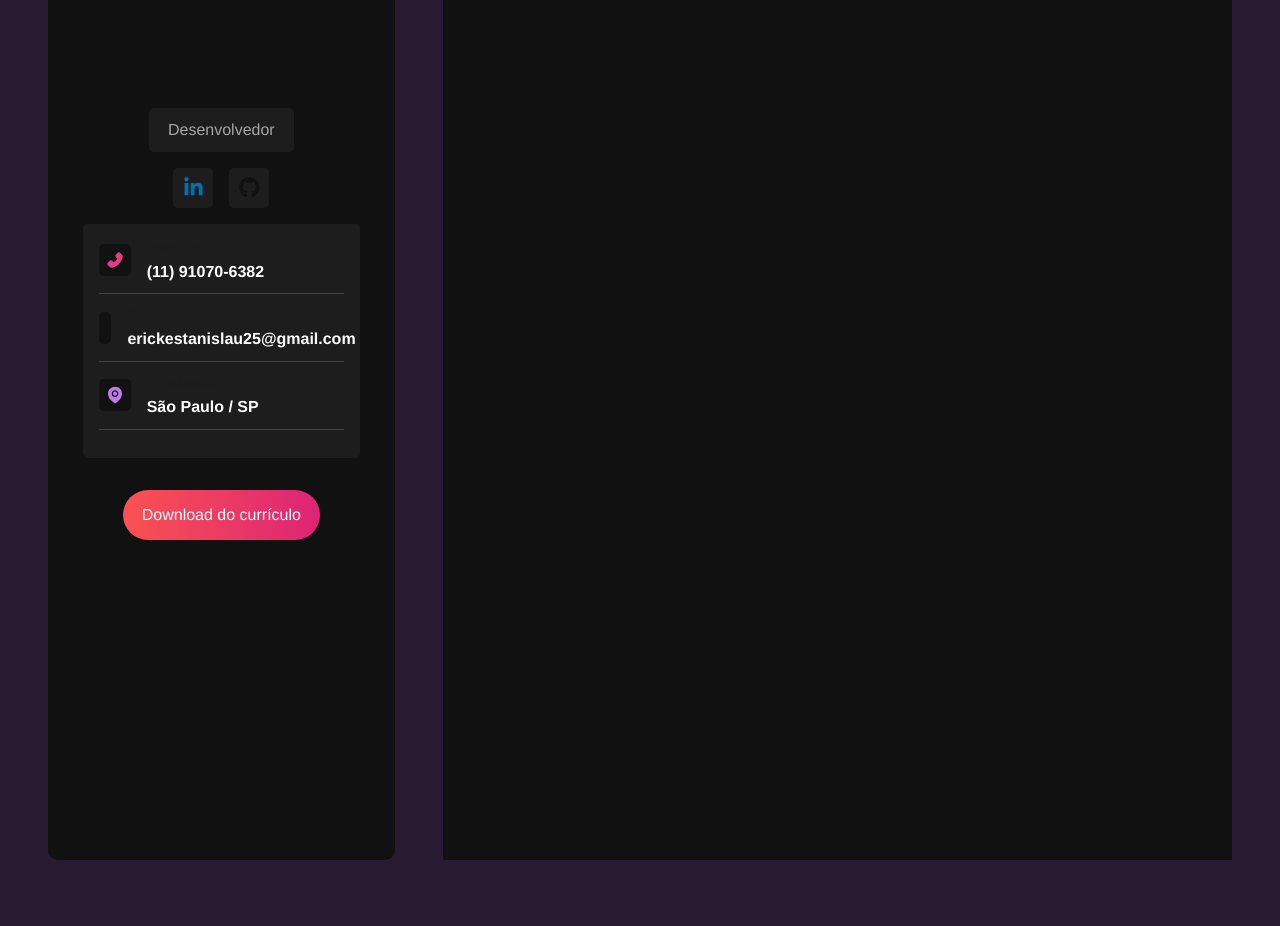
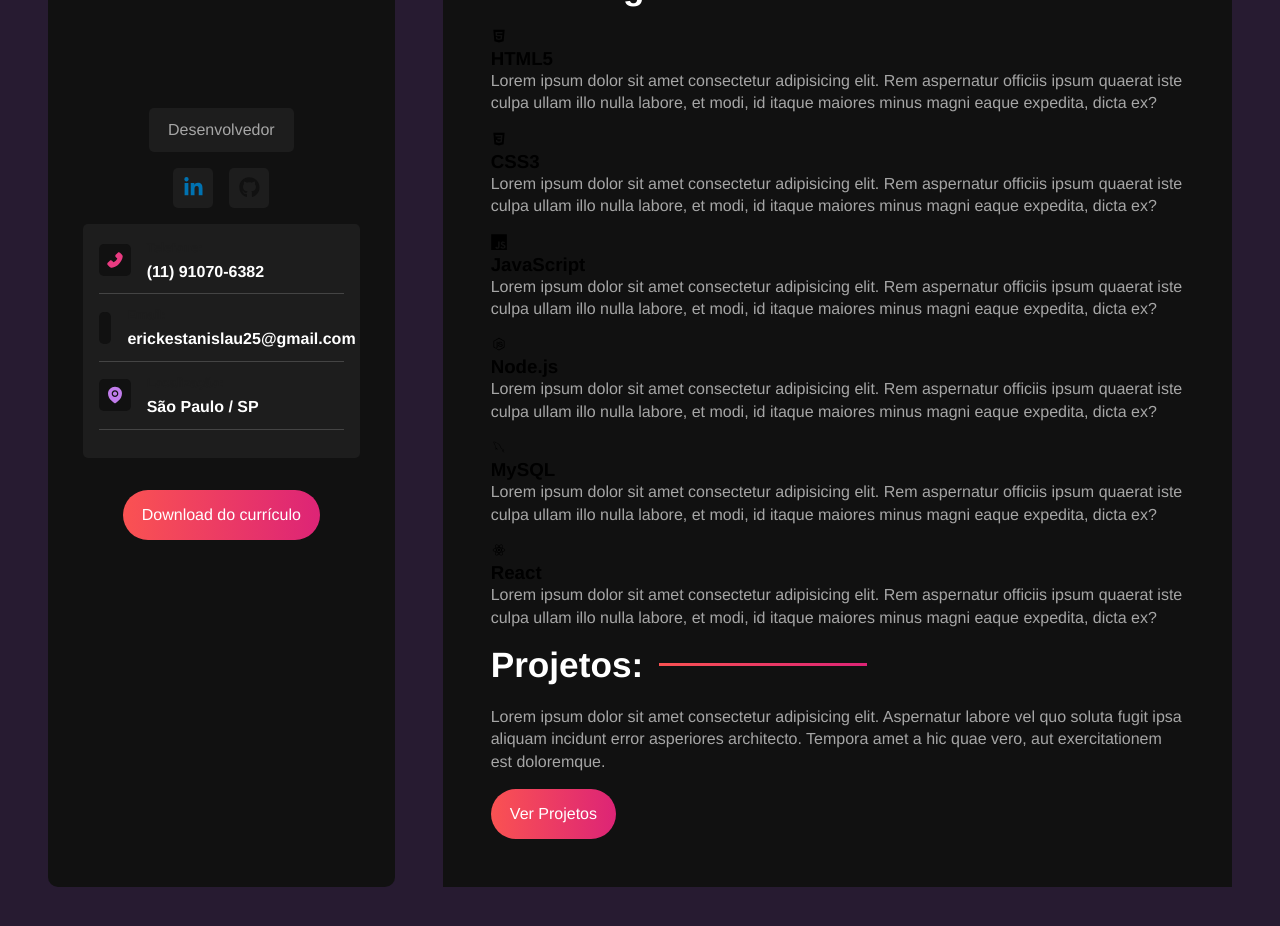
Before and after one commit to erickv2/landing-page, a React (Vite) app: page / in a window 1280 px wide. Shown: the part 560-1486 px from the top of the page. Built offline with nearby package versions, Linux system fonts and the light colour scheme.

Commit message:
adding about and technologies container and style

```diff
--- /dev/null
+++ b/src/components/AboutContainer.jsx
@@ -0,0 +1,14 @@
+
+const AboutContainer = () => {
+  return (
+    <section className="about-container">
+        <h2>Sobre:</h2>
+        <p>Lorem, ipsum dolor sit amet consectetur adipisicing elit. Molestiae nulla natus illo, laboriosam fugiat nihil ipsam, temporibus dolore autem quasi inventore distinctio quae modi optio laborum laudantium nemo officiis magnam!</p>
+        <p>Lorem, ipsum dolor sit amet consectetur adipisicing elit. At voluptates incidunt ut dolore voluptatem magni nostrum quaerat mollitia repudiandae praesentium doloremque veritatis rerum, repellat, quia aperiam quis maiores dicta tenetur!</p>
+
+
+    </section>
+  )
+}
+
+export default AboutContainer
--- a/src/components/MainContent.jsx
+++ b/src/components/MainContent.jsx
@@ -1,8 +1,15 @@
 import '../styles/components/maincontent.sass'
+import AboutContainer from './AboutContainer'
+import ProjectsContainer from './ProjectsContainer'
+import TecnologiesContainer from './TecnologiesContainer'
 
 const MainContent = () => {
   return (
-    <main id="main-content">MainContent</main>
+    <main id="main-content">
+      <AboutContainer />
+      <TecnologiesContainer />
+      <ProjectsContainer />
+    </main>
   )
 }
 
--- /dev/null
+++ b/src/components/ProjectsContainer.jsx
@@ -0,0 +1,14 @@
+
+const ProjectsContainer = () => {
+  return (
+    <section id="projects-container">
+        <h2>Projetos:</h2>
+        <p>Lorem ipsum dolor sit amet consectetur adipisicing elit. Aspernatur labore vel quo soluta fugit ipsa aliquam incidunt error asperiores architecto. Tempora amet a hic quae vero, aut exercitationem est doloremque.</p>
+        <a href="#" className="btn">
+            Ver Projetos
+        </a>
+    </section>
+  )
+}
+
+export default ProjectsContainer
--- /dev/null
+++ b/src/components/TecnologiesContainer.jsx
@@ -0,0 +1,32 @@
+import {DiHtml5, DiCss3, DiJsBadge, DiNodejsSmall, DiMysql, DiReact} from 'react-icons/di'
+import '../styles/components/tecnologiescontainer.sass'
+
+const tecnologies = [
+{ id: "html", name: "HTML5", icon: <DiHtml5 /> },
+{ id: "css", name: "CSS3", icon: <DiCss3 /> },
+{ id: "js", name: "JavaScript", icon: <DiJsBadge /> },
+{ id: "node", name: "Node.js", icon: <DiNodejsSmall /> },
+{ id: "mysql", name: "MySQL", icon: <DiMysql /> },
+{ id: "react", name: "React", icon: <DiReact /> },
+]
+
+const TecnologiesContainer = () => {
+  return (
+    <section className="tecnologies-container">
+      <h2>Tecnologias:</h2>
+      <div className="tecnologies-grid">
+        {tecnologies.map((tech) => (
+          <div className="tecnology-card" id={tech.id} key={tech.id}>
+            {tech.icon}
+            <div className='tecnology-info'>
+              <h3>{tech.name}</h3>
+              <p>Lorem ipsum dolor sit amet consectetur adipisicing elit. Rem aspernatur officiis ipsum quaerat iste culpa ullam illo nulla labore, et modi, id itaque maiores minus magni eaque expedita, dicta ex?</p>
+            </div>
+          </div>
+        ))}
+      </div>
+    </section>
+  )
+}
+
+export default TecnologiesContainer
--- a/src/styles/components/maincontent.sass
+++ b/src/styles/components/maincontent.sass
@@ -1,7 +1,32 @@
 @use './variables'
+@use './mixins'
 
 #main-content
     background-color: variables.$bg-color
     flex: 2 1 0
     boreder-radius: variables.$container-border-radius
     padding: 3rem
+
+    section
+        display: flex
+        flex-direction: column
+
+    h2
+        color: variables.$text-color
+        font-size: 2.2rem
+        margin-bottom: 1.3rem
+        @include mixins.center
+        justify-content: start
+        gap: 1rem
+
+        &:after
+            @include mixins.gradient-border
+
+    p
+        color: variables.$text-color-secondary
+        margin-bottom: 1rem
+        line-height: 1.4rem
+
+    .btn
+        @include mixins.btn
+        align-self: start
--- a/src/styles/components/mixins.sass
+++ b/src/styles/components/mixins.sass
@@ -11,3 +11,9 @@
     background: variables.$gradient
     text-decoration: none
     border-radius: 3rem
+
+@mixin gradient-border
+    content: ""
+    background: variables.$gradient
+    height: 3px
+    width: 30%
```
Also changed, not shown: src/styles/components/tecnologiescontainer.sass (added).
